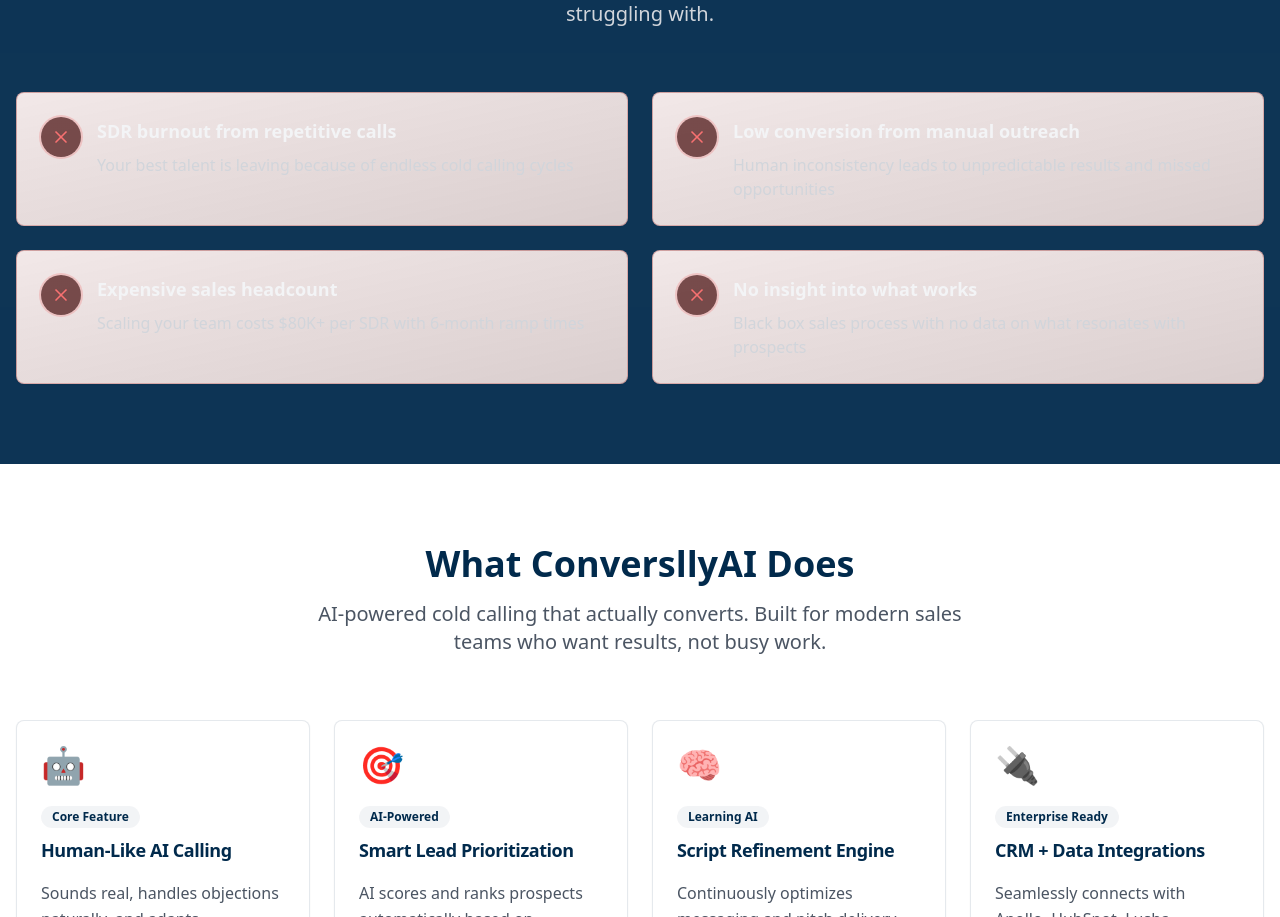
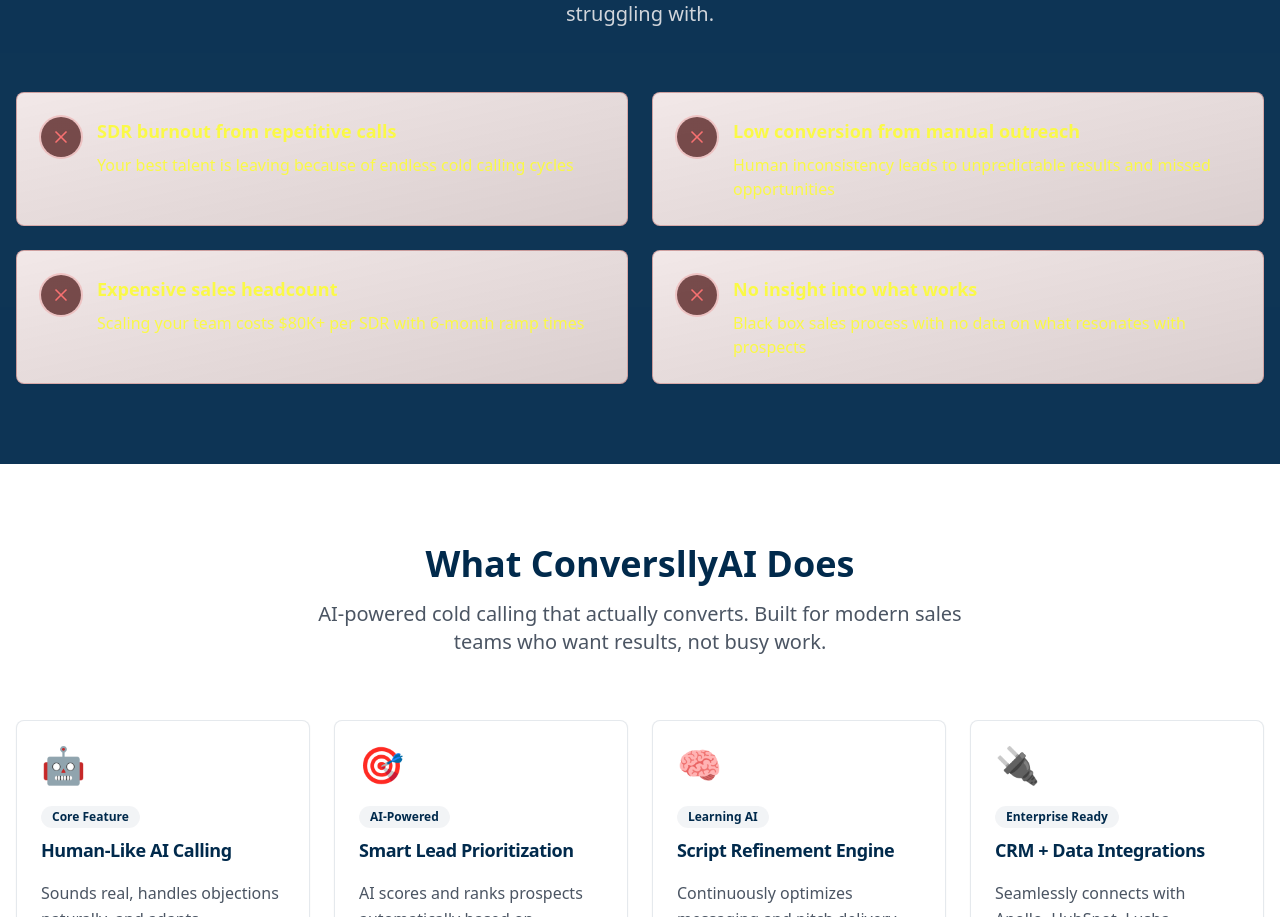
Before and after one commit to codesmokersx/conversllyai, a React (Vite) app: page / in a window 1280 px wide. Shown: the part 964-1881 px from the top of the page. Built offline with nearby package versions, Linux system fonts and the light colour scheme.

Commit message:
Fix: Pain points section text color
Make the pain points text visible by using the yellow color.

```diff
--- a/src/components/PainPoints.tsx
+++ b/src/components/PainPoints.tsx
@@ -44,10 +44,10 @@ export const PainPoints = () => {
                     <X className="w-5 h-5 text-red-400" />
                   </div>
                   <div>
-                    <h3 className="font-semibold text-gray-100 text-lg mb-2">
+                    <h3 className="font-semibold text-bright-yellow text-lg mb-2">
                       {point.title}
                     </h3>
-                    <p className="text-gray-300">
+                    <p className="text-bright-yellow">
                       {point.description}
                     </p>
                   </div>
```
